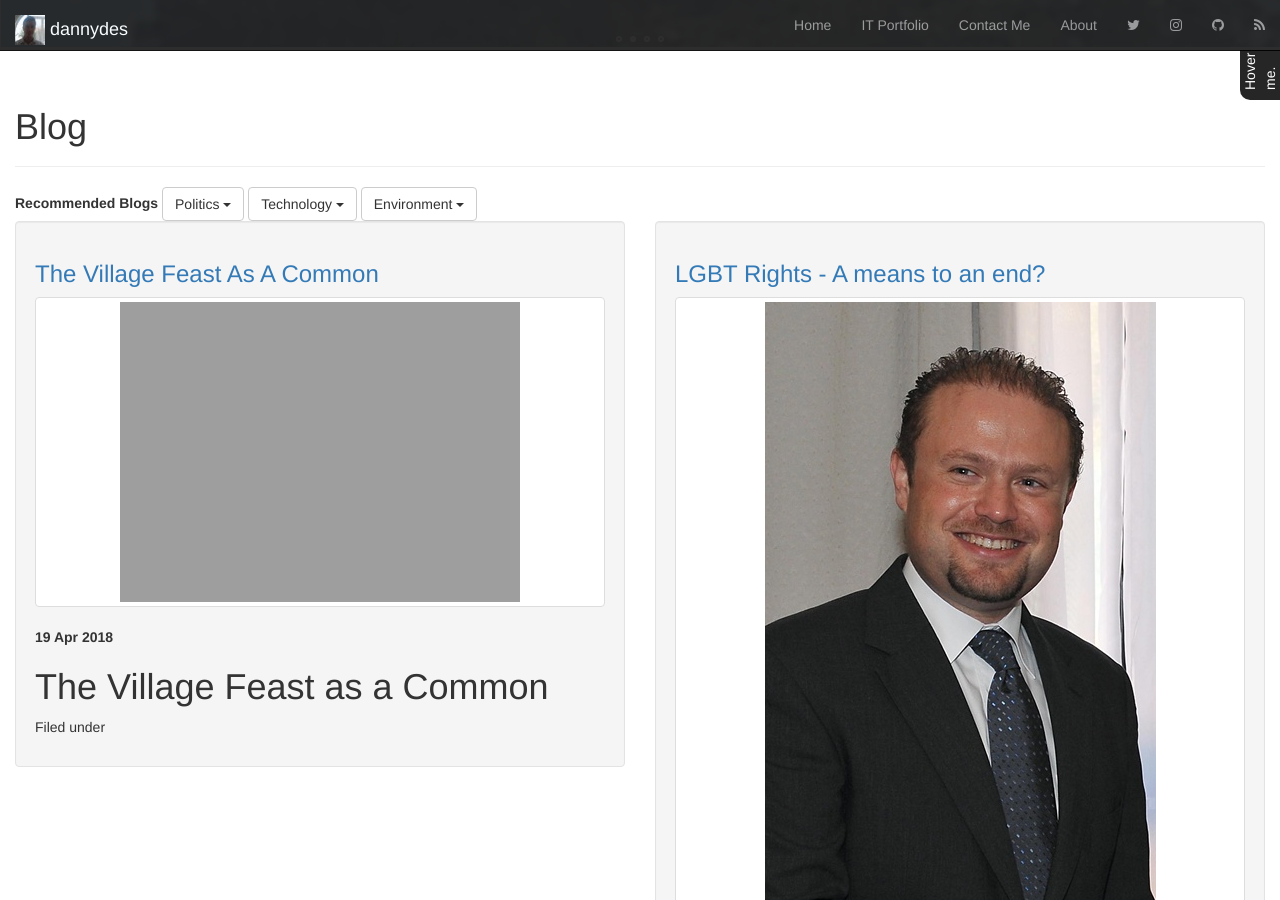
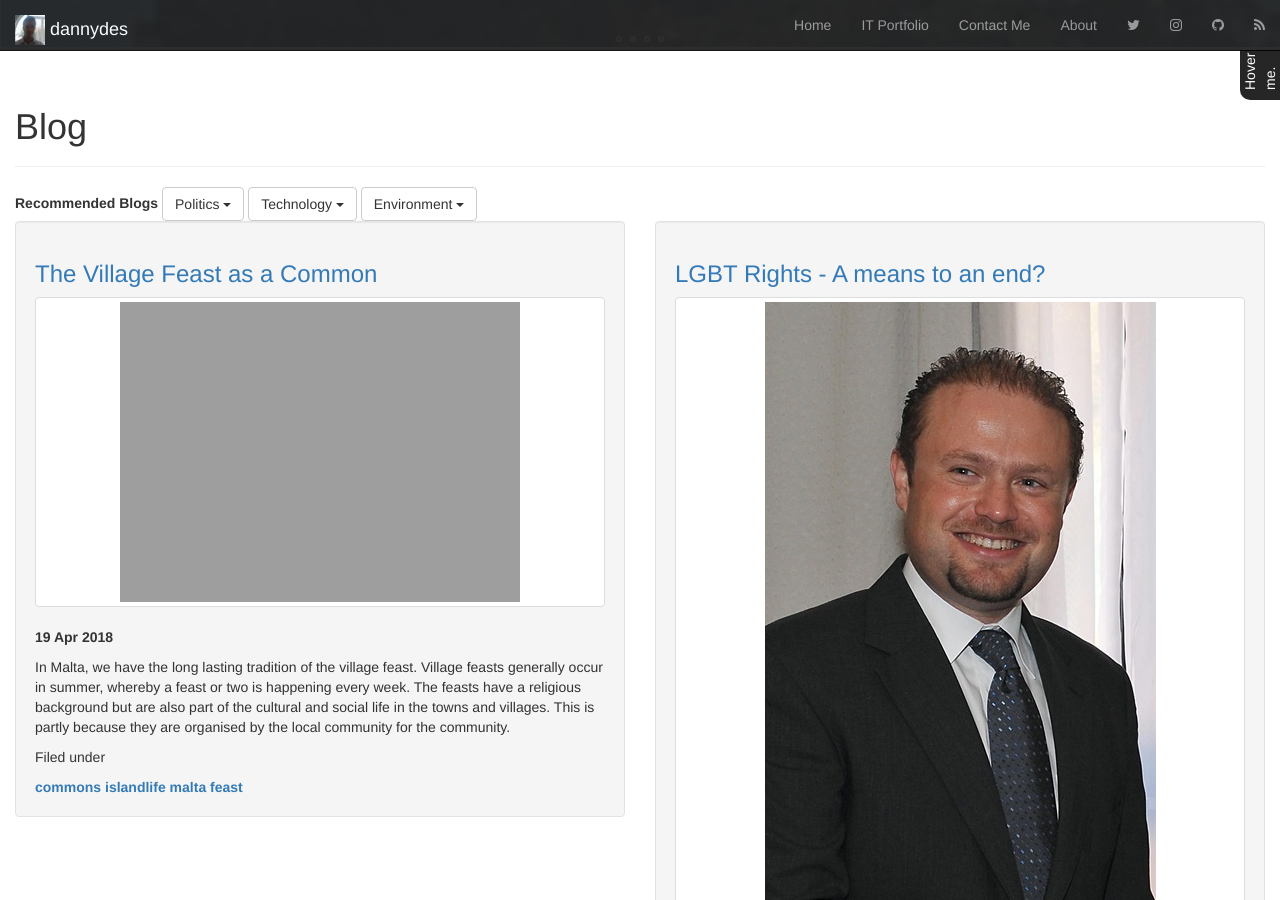
Before and after one commit to dannydes/dannydes.github.io, a Jekyll site: the page built from blog/index.html, in a window 1280 px wide and 900 px high, scrolled down 503 px. Built offline with Jekyll 4.4.1, drawn with Linux system fonts in a browser that asks for light colours; nearby versions of some CDN libraries; the list of posts is cut into pages by our own code; comment, search, counter and statistics services are not loaded.

Commit message:
Update 2018-04-19-the-village-feast-as-a-common.md

```diff
--- a/_posts/2018-04-19-the-village-feast-as-a-common.md
+++ b/_posts/2018-04-19-the-village-feast-as-a-common.md
@@ -1,6 +1,9 @@
-# The Village Feast as a Common
-
-![Festa tal-Madonna tal-Grazzja](http://www.visitmalta.com/file.aspx?f=15292)
+---
+title: The Village Feast as a Common
+layout: post
+tags: commons islandlife malta feast
+image: http://www.visitmalta.com/file.aspx?f=15292
+---
 
 In Malta, we have the long lasting tradition of the village feast. Village feasts generally occur in summer, whereby a feast or
 two is happening every week. The feasts have a religious background but are also part of the cultural and social life in the towns
```
